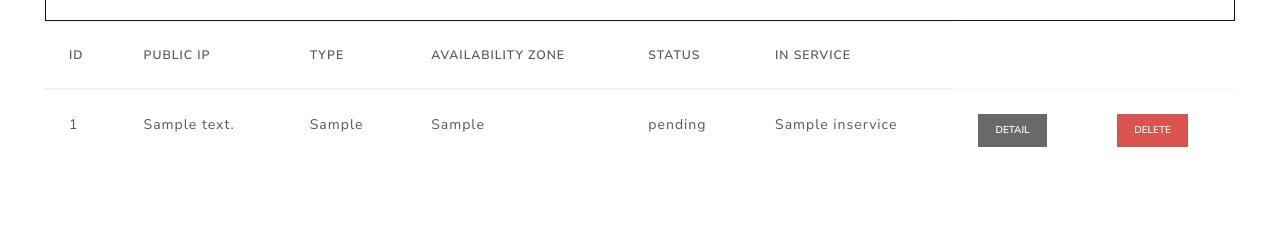
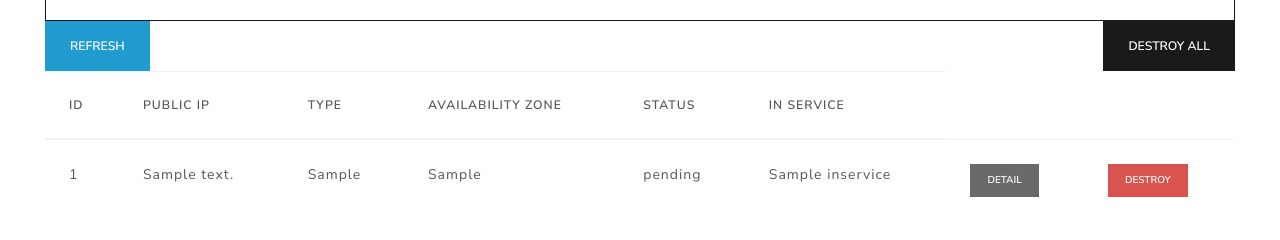
Before and after one commit to pcheng11/ODWA-MANAGER, a Flask app: template src/templates/list.html in a window 1280 px wide. Shown: the part 462-702 px from the top of the page. Run offline with Flask 2, Linux system fonts and the light colour scheme; the template is opened without the code that fills it: most values are stand-ins (such as "Sample title", 1, 10 or a date in 2020); some libraries are stand-ins or nearby versions.

Commit message:
add deleteall

```diff
--- a/src/panel/view.py
+++ b/src/panel/view.py
@@ -37,8 +37,6 @@ def list_workers():
         }
         instances_list.append(tmp_instance)
     labels, values, maxNumWorkers = get_num_workers_30()
-    print(labels)
-    print(values)
     return render_template('list.html',
         instances=instances_list,
         worker_pool_size=len(inservice_instances_id),
--- a/src/templates/list.html
+++ b/src/templates/list.html
@@ -19,6 +19,14 @@
             <div class="card-body" style="display:flex; justify-content:center;">
                 <canvas id="workerchart" width="600" height="300"></canvas>
             </div>
+        </div>
+        <div style="display:flex; flex-direction:row; justify-content: space-between;">
+            <form action="{{url_for('panel.list_workers')}}" method='get'>
+                <button type="submit" class="btn btn-info">REFRESH</button>
+            </form>
+            <form action="{{url_for('worker.destroy_all')}}" method='post'>
+                <button type="submit" class="btn btn-primary">DESTROY ALL</button>
+            </form>
         </div>
         <table class="table table-hover">
             <thead>
@@ -57,10 +65,10 @@
                     </td>
                     <td>
                         {% if instance['state'] == 'shutting-down' %}
-                        <button type="submit" class="btn btn-sm btn-primary disabled">Delete</button>
+                        <button type="submit" class="btn btn-sm btn-primary disabled">Destroy</button>
                         {% else %}
-                        <form action="{{url_for('worker.delete_worker',id=instance.id)}}" method='post'>
-                            <button type="submit" class="btn btn-sm btn-danger">Delete</button>
+                        <form action="{{url_for('worker.destroy_worker',id=instance.id)}}" method='post'>
+                            <button type="submit" class="btn btn-sm btn-danger">Destroy</button>
                         </form>
                         {% endif %}
                     </td>
```
Also changed, not shown: src/util.py (+4 -4 lines), src/worker/view.py (+13 -3 lines).
